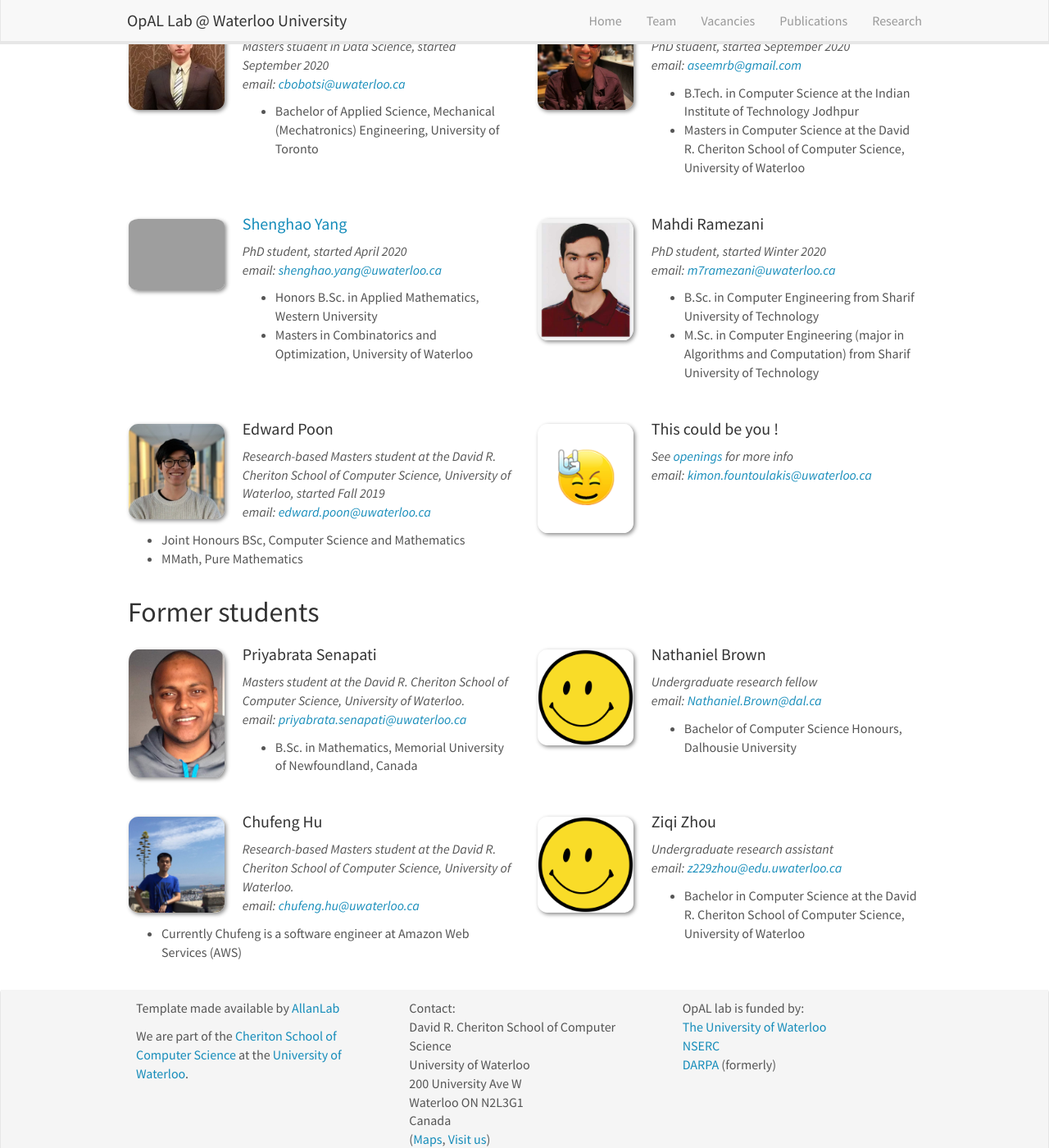
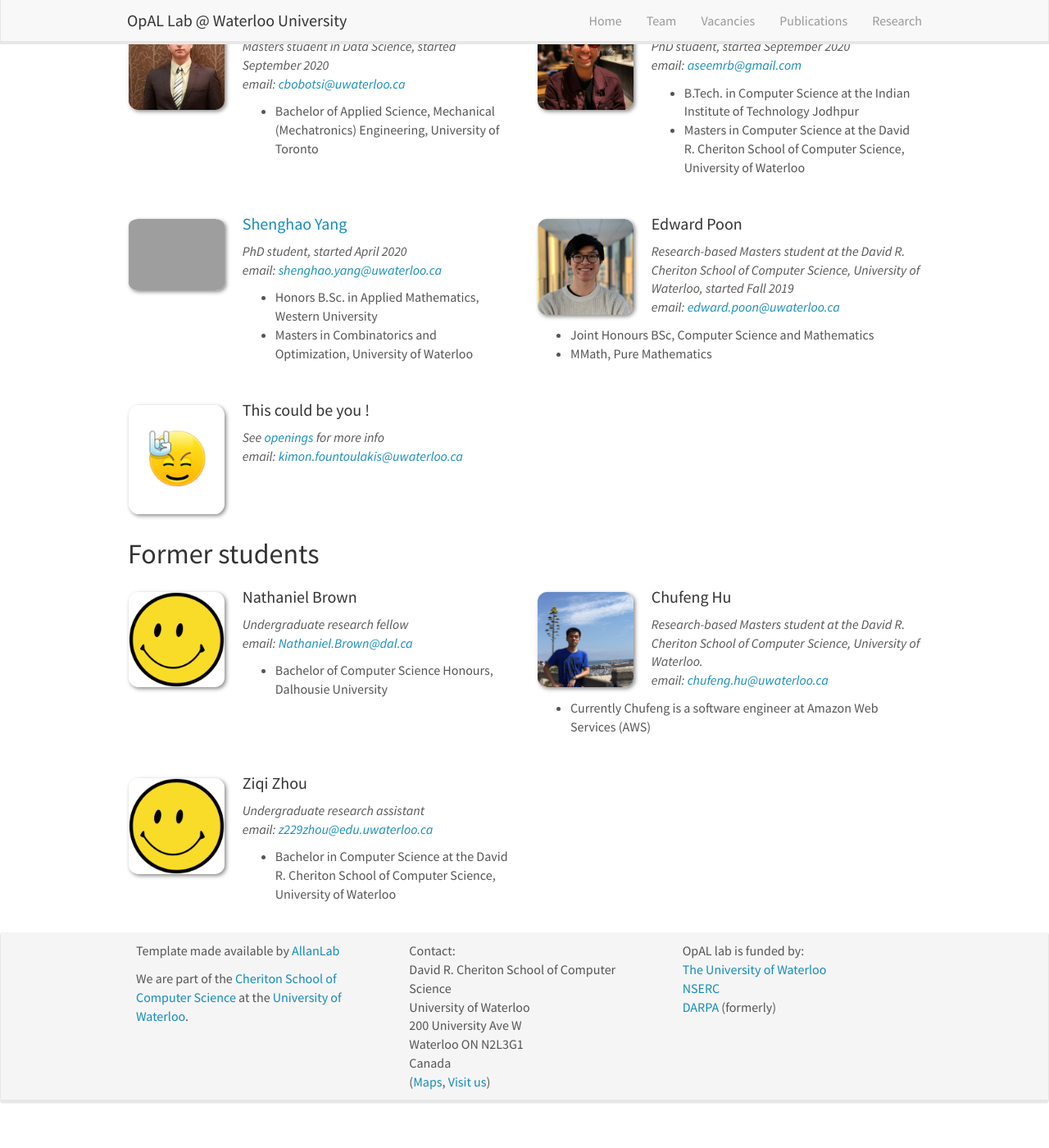
Before and after one commit to opallab/opallab.github.io, a Jekyll site: the page built from _pages/team.md, in a window 1280 px wide and 1400 px high, scrolled down 653 px. Shown: the whole window at 82% size. Built offline with Jekyll 4.4.1, drawn with Linux system fonts in a browser that asks for light colours; nearby versions of some CDN libraries; after the commit the page ends 2020 px from its top, so only the background shows below that.

Commit message:
change in students list

```diff
--- a/_data/former_members.yml
+++ b/_data/former_members.yml
@@ -1,12 +1,3 @@
-- name: Priyabrata Senapati
-  photo: priyabrata.jpg
-  info: Masters student at the David R. Cheriton School of Computer Science, University of Waterloo.
-  duration: Winter 2020 - Spring 2021
-  email: priyabrata.senapati@uwaterloo.ca
-  number_educ: 1
-  education1: B.Sc. in Mathematics, Memorial University of Newfoundland, Canada
-  education2: M.Sc. in Applied Mathematics, Ryerson University, Canada
-
 - name: Nathaniel Brown
   photo: no-pic.png
   duration: January 2021 - May 2021
--- a/_data/graduate_members.yml
+++ b/_data/graduate_members.yml
@@ -21,14 +21,6 @@
   education1: Honors B.Sc. in Applied Mathematics, Western University
   education2: Masters in Combinatorics and Optimization, University of Waterloo
 
-- name: Mahdi Ramezani
-  photo: mahdi.jpg
-  info: PhD student, started Winter 2020
-  email: m7ramezani@uwaterloo.ca
-  number_educ: 2
-  education1: B.Sc. in Computer Engineering from Sharif University of Technology
-  education2: M.Sc. in Computer Engineering (major in Algorithms and Computation) from Sharif University of Technology
-
 - name: Edward Poon
   photo: edwardpoon.jpeg
   info: Research-based Masters student at the David R. Cheriton School of Computer Science, University of Waterloo, started Fall 2019
```
